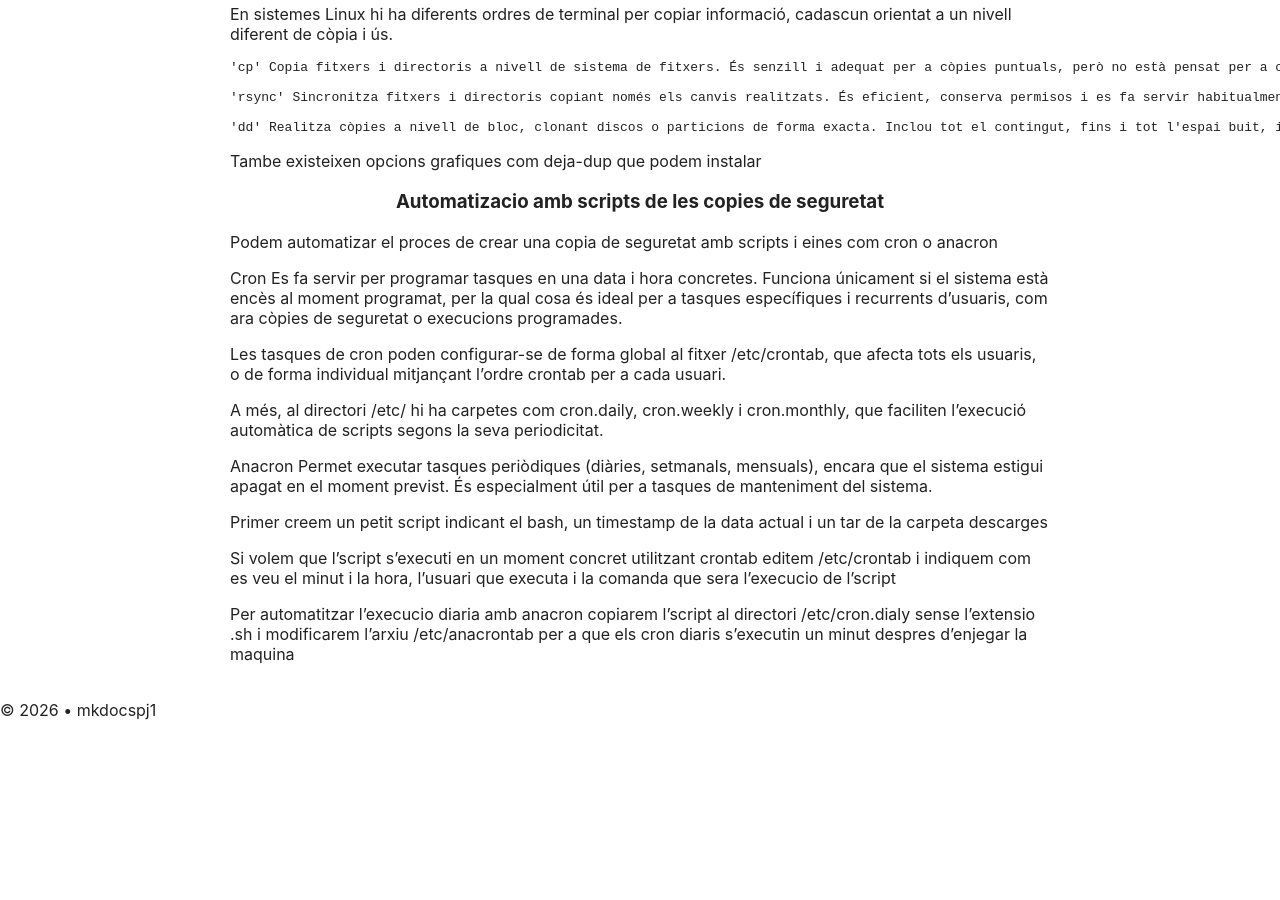
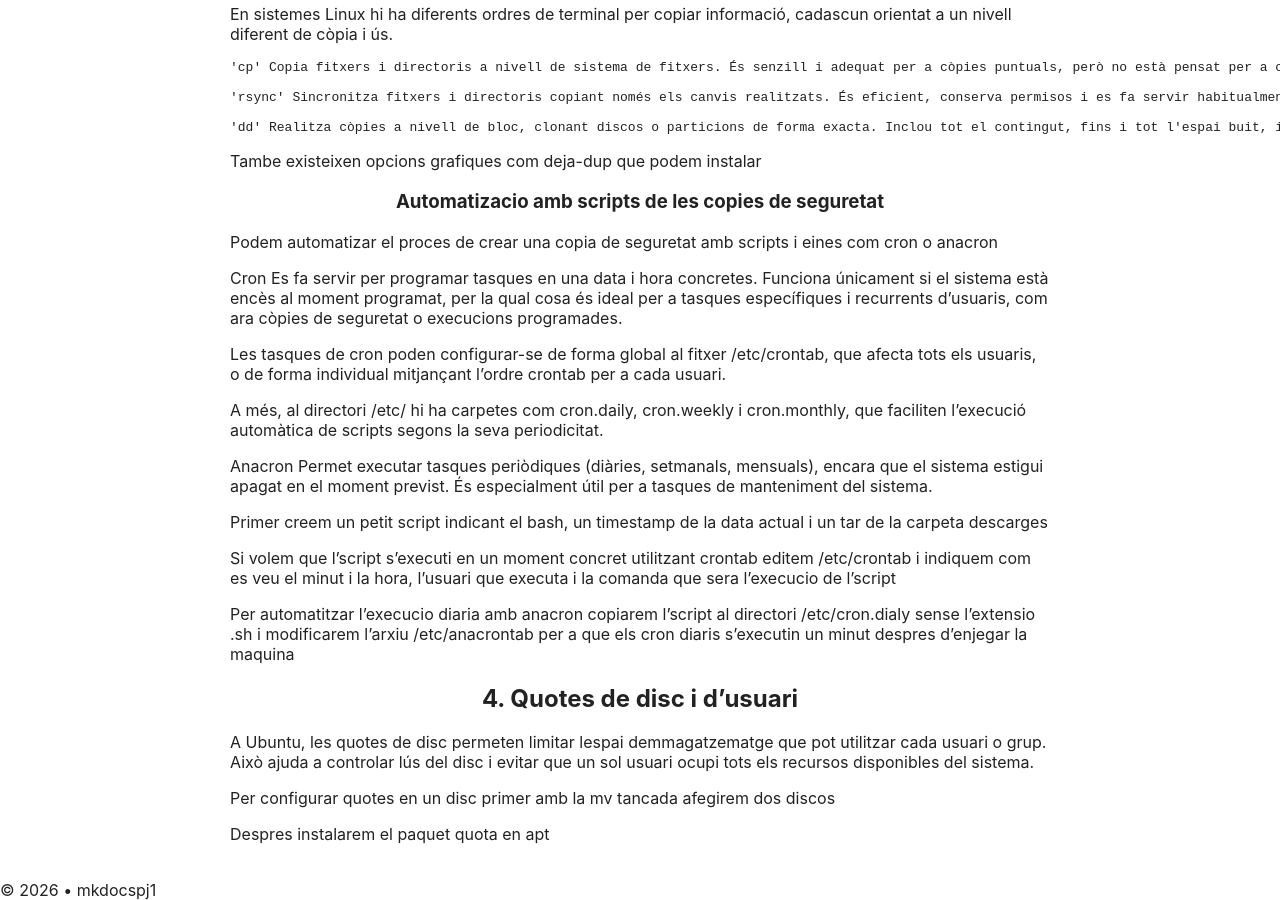
Before and after one commit to vallesune/mkdocspj1, a Jekyll site: the page built from projecte1/sprint2.md, in a window 1280 px wide and 900 px high, scrolled down 4143 px. Built offline with Jekyll 4.4.1, drawn with Linux system fonts in a browser that asks for light colours; before the commit the page ends 4863 px from its top, so only the background shows below that.

Commit message:
Update sprint2.md

```diff
--- a/projecte1/sprint2.md
+++ b/projecte1/sprint2.md
@@ -175,3 +175,12 @@ Primer creem un petit script indicant el bash, un timestamp de la data actual i
 Si volem que l'script s'executi en un moment concret utilitzant crontab editem /etc/crontab i indiquem com es veu el minut i la hora, l'usuari que executa i la comanda que sera l'execucio de l'script
 
 Per automatitzar l'execucio diaria amb anacron copiarem l'script al directori /etc/cron.dialy sense l'extensio .sh i modificarem l'arxiu /etc/anacrontab per a que els cron diaris s'executin un minut despres d'enjegar la maquina
+
+
+## 4. Quotes de disc i d'usuari
+
+A Ubuntu, les quotes de disc permeten limitar lespai demmagatzematge que pot utilitzar cada usuari o grup. Això ajuda a controlar lús del disc i evitar que un sol usuari ocupi tots els recursos disponibles del sistema.
+
+Per configurar quotes en un disc primer amb la mv tancada afegirem dos discos
+
+Despres instalarem el paquet quota en apt
```
